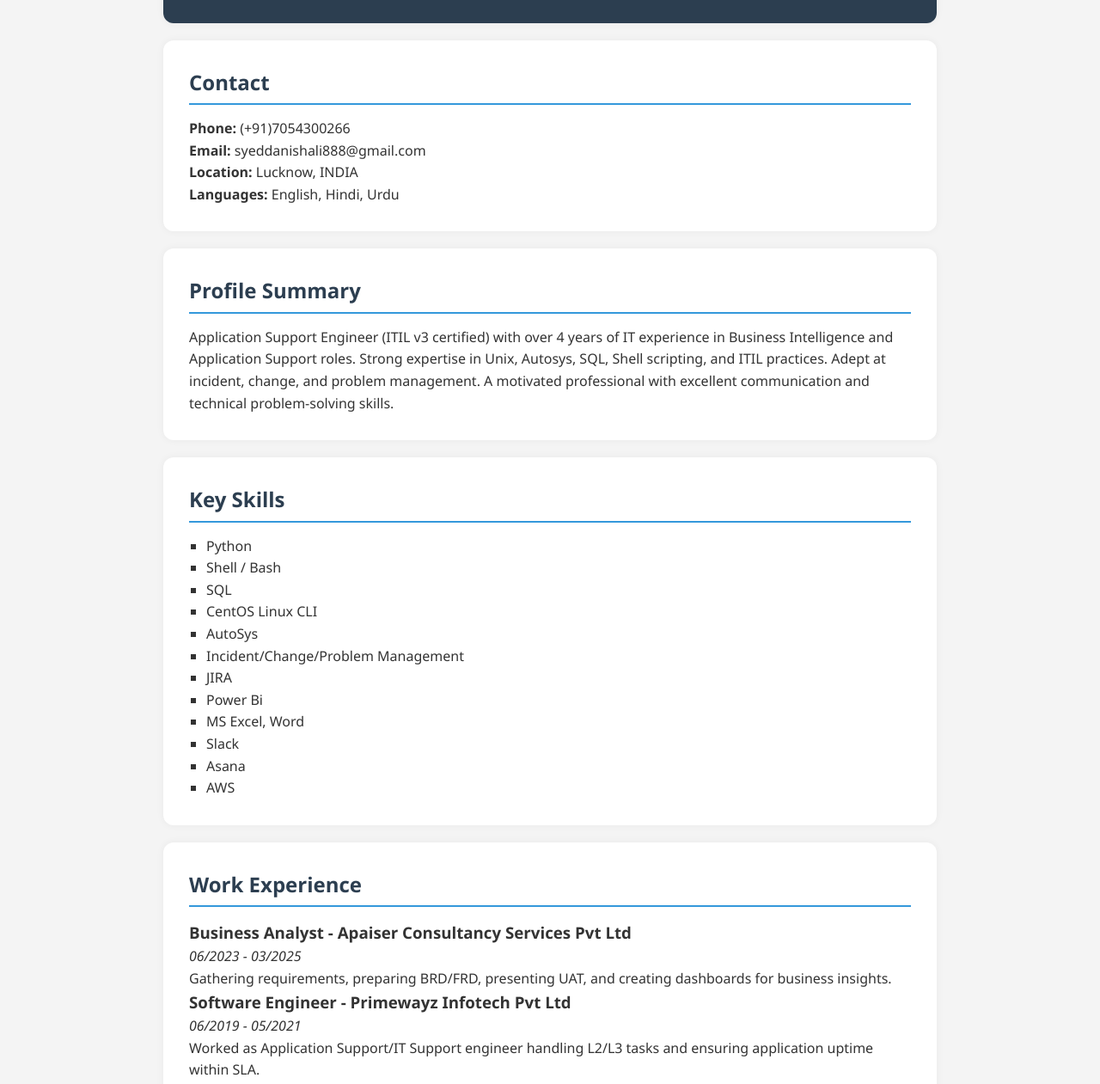
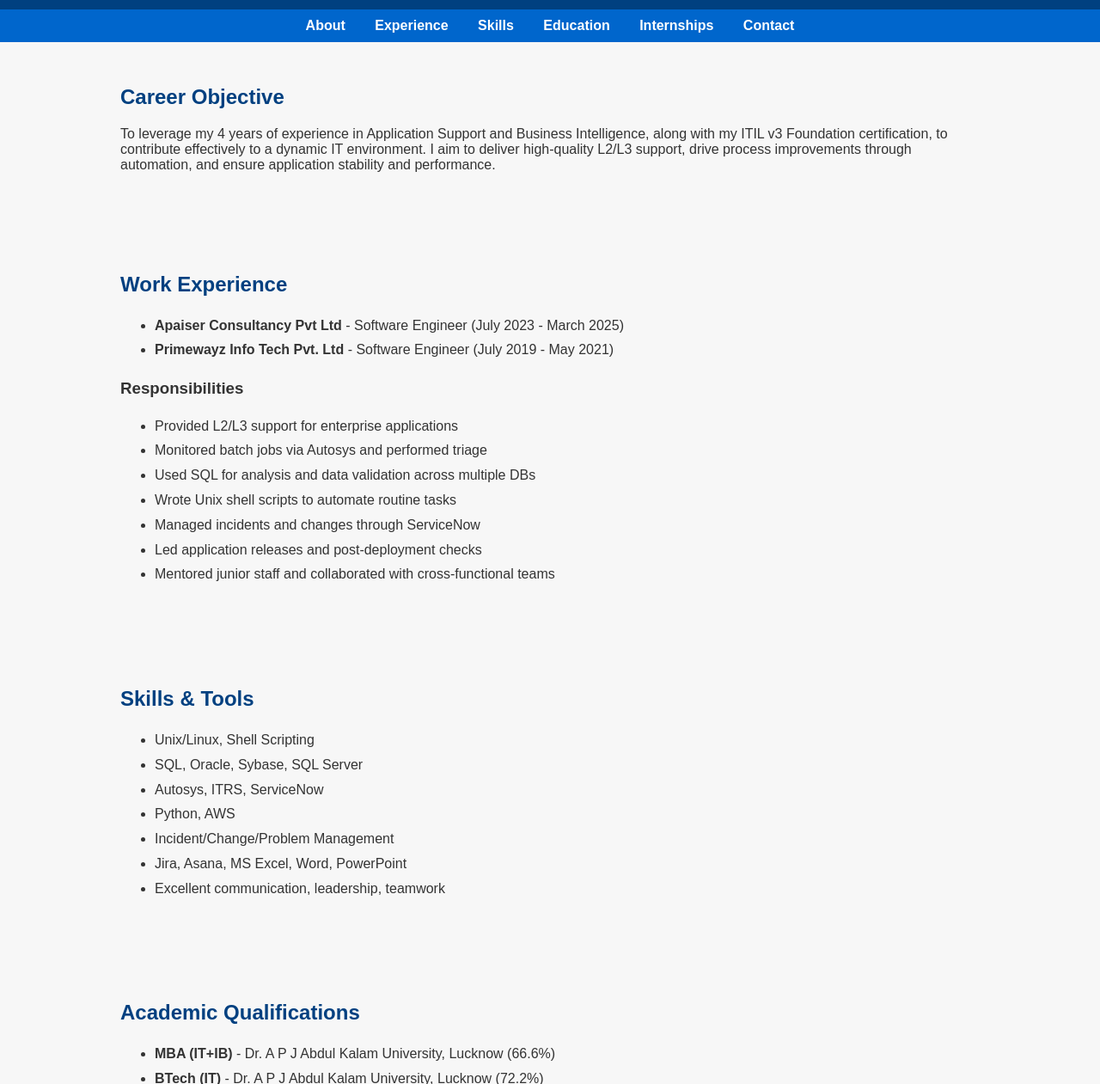
Before and after one commit to Syed-Danish-Ali-01/myrepo, a plain HTML site: page index.html in a window 1280 px wide. Shown: the part 178-1439 px from the top of the page at 86% size. Drawn offline with Linux system fonts and the light colour scheme.

Commit message:
new1 update cv.index.html

```diff
--- a/index.html
+++ b/index.html
@@ -2,83 +2,144 @@
 <html lang="en">
 <head>
   <meta charset="UTF-8" />
-  <meta name="viewport" content="width=device-width, initial-scale=1.0" />
+  <meta name="viewport" content="width=device-width, initial-scale=1.0"/>
   <title>Syed Danish Ali - Portfolio</title>
-  <link rel="stylesheet" href="style.css" />
+  <style>
+    body {
+      margin: 0;
+      font-family: Arial, sans-serif;
+      background: #f7f7f7;
+      color: #333;
+    }
+    header {
+      background: #004080;
+      color: #fff;
+      padding: 20px 40px;
+      text-align: center;
+    }
+    nav {
+      text-align: center;
+      padding: 10px;
+      background: #0066cc;
+    }
+    nav a {
+      color: white;
+      margin: 0 15px;
+      text-decoration: none;
+      font-weight: bold;
+    }
+    section {
+      padding: 30px 40px;
+      max-width: 1000px;
+      margin: auto;
+    }
+    h2 {
+      color: #004080;
+    }
+    .skills, .education, .experience, .contact, .personal, .internship {
+      margin-top: 20px;
+    }
+    ul {
+      line-height: 1.8;
+    }
+    footer {
+      background: #004080;
+      color: #fff;
+      text-align: center;
+      padding: 15px;
+      margin-top: 40px;
+    }
+  </style>
 </head>
 <body>
+
 <header>
   <h1>Syed Danish Ali</h1>
-    <p>Software Engineer</p>
+  <p>Application Support & Business Intelligence Specialist</p>
+  <p>
+    📞 +91 7054300266 |
+    📧 syeddanishali888@gmail.com |
+    <a href="https://www.linkedin.com/in/syed-danish-ali-138571137" style="color:lightblue;" target="_blank">LinkedIn</a>
+  </p>
 </header>
 
-  <section class="contact">
-    <h2>Contact</h2>
-    <p><strong>Phone:</strong> (+91)7054300266</p>
-    <p><strong>Email:</strong> syeddanishali888@gmail.com</p>
-    <p><strong>Location:</strong> Lucknow, INDIA</p>
-    <p><strong>Languages:</strong> English, Hindi, Urdu</p>
+<nav>
+  <a href="#about">About</a>
+  <a href="#experience">Experience</a>
+  <a href="#skills">Skills</a>
+  <a href="#education">Education</a>
+  <a href="#internship">Internships</a>
+  <a href="#contact">Contact</a>
+</nav>
+
+<section id="about">
+  <h2>Career Objective</h2>
+  <p>To leverage my 4 years of experience in Application Support and Business Intelligence, along with my ITIL v3 Foundation certification, to contribute effectively to a dynamic IT environment. I aim to deliver high-quality L2/L3 support, drive process improvements through automation, and ensure application stability and performance.</p>
 </section>
 
-  <section class="summary">
-    <h2>Profile Summary</h2>
-    <p>Application Support Engineer (ITIL v3 certified) with over 4 years of IT experience in Business Intelligence and Application Support roles. Strong expertise in Unix, Autosys, SQL, Shell scripting, and ITIL practices. Adept at incident, change, and problem management. A motivated professional with excellent communication and technical problem-solving skills.</p>
-  </section>
-
-  <section class="skills">
-    <h2>Key Skills</h2>
+<section id="experience" class="experience">
+  <h2>Work Experience</h2>
   <ul>
-      <li>Python</li>
-      <li>Shell / Bash</li>
-      <li>SQL</li>
-      <li>CentOS Linux CLI</li>
-      <li>AutoSys</li>
-      <li>Incident/Change/Problem Management</li>
-      <li>JIRA</li>
-      <li>Power Bi</li>
-      <li>MS Excel, Word</li>
-      <li>Slack</li>
-      <li>Asana</li>
-      <li>AWS</li>
+    <li><strong>Apaiser Consultancy Pvt Ltd</strong> - Software Engineer (July 2023 - March 2025)</li>
+    <li><strong>Primewayz Info Tech Pvt. Ltd</strong> - Software Engineer (July 2019 - May 2021)</li>
+  </ul>
+  <h3>Responsibilities</h3>
+  <ul>
+    <li>Provided L2/L3 support for enterprise applications</li>
+    <li>Monitored batch jobs via Autosys and performed triage</li>
+    <li>Used SQL for analysis and data validation across multiple DBs</li>
+    <li>Wrote Unix shell scripts to automate routine tasks</li>
+    <li>Managed incidents and changes through ServiceNow</li>
+    <li>Led application releases and post-deployment checks</li>
+    <li>Mentored junior staff and collaborated with cross-functional teams</li>
   </ul>
 </section>
 
-  <section class="experience">
-    <h2>Work Experience</h2>
-    <div class="job">
-      <h3>Business Analyst - Apaiser Consultancy Services Pvt Ltd</h3>
-      <p><em>06/2023 - 03/2025</em></p>
-      <p>Gathering requirements, preparing BRD/FRD, presenting UAT, and creating dashboards for business insights.</p>
-    </div>
-    <div class="job">
-      <h3>Software Engineer - Primewayz Infotech Pvt Ltd</h3>
-      <p><em>06/2019 - 05/2021</em></p>
-      <p>Worked as Application Support/IT Support engineer handling L2/L3 tasks and ensuring application uptime within SLA.</p>
-    </div>
-  </section>
-
-  <section class="education">
-    <h2>Education</h2>
+<section id="skills" class="skills">
+  <h2>Skills & Tools</h2>
   <ul>
-      <li><strong>MBA- Information Technology & International Business</strong> (2021-2023)<br />Dr. APJ Abdul Kalam Technical University, Lucknow - 66.6%</li>
-      <li><strong>B.Tech - Information Technology</strong> (2015-2019)<br />IEC Group of Institutions - 72%</li>
-      <li><strong>12th-kendriya vidyalaya</strong> (2012-2014)<br />CBSE - 72.8%</li>
-      <li><strong>10th-Shibli National Inter College</strong> (2010-2012)<br />Uttar Pradesh Board - 83.8%</li>
+    <li>Unix/Linux, Shell Scripting</li>
+    <li>SQL, Oracle, Sybase, SQL Server</li>
+    <li>Autosys, ITRS, ServiceNow</li>
+    <li>Python, AWS</li>
+    <li>Incident/Change/Problem Management</li>
+    <li>Jira, Asana, MS Excel, Word, PowerPoint</li>
+    <li>Excellent communication, leadership, teamwork</li>
   </ul>
 </section>
 
-  <section class="certifications">
-    <h2>Certifications</h2>
-    <p>ITIL V3 Foundation Level</p>
+<section id="education" class="education">
+  <h2>Academic Qualifications</h2>
+  <ul>
+    <li><strong>MBA (IT+IB)</strong> - Dr. A P J Abdul Kalam University, Lucknow (66.6%)</li>
+    <li><strong>BTech (IT)</strong> - Dr. A P J Abdul Kalam University, Lucknow (72.2%)</li>
+    <li><strong>XII (C.B.S.E.)</strong> - Kendriya Vidyalaya, Azamgarh (72.8%)</li>
+    <li><strong>X (UP Board)</strong> - Shibli National Inter College, Azamgarh (83.2%)</li>
+  </ul>
 </section>
 
-  <section class="projects">
-    <h2>Projects</h2>
-    <p>Managed data flow from upstream to calculation systems. SME for several apps. Ownership of incident and problem management. Coordinated with L3/AD teams for post-mortems and reviews. Ensured SLA delivery, data validation, job scheduling, file delivery, and stakeholder communication.</p>
+<section id="internship" class="internship">
+  <h2>Internship Training</h2>
+  <p><strong>Internshala.com:</strong> Practical work in software/web development, database management, debugging, testing, Agile methodology, Git, VS Code, Jira.</p>
+  <p><strong>MBA IT Internship:</strong> Learned IT project management, business analysis, data analytics, ERP/CRM, Power BI, cybersecurity basics, and stakeholder management.</p>
+</section>
+
+<section id="contact" class="contact">
+  <h2>Contact & Personal Details</h2>
+  <ul>
+    <li><strong>Father’s Name:</strong> Rizwanullah</li>
+    <li><strong>Address:</strong> Sector D, Aliganj, Lucknow</li>
+    <li><strong>Date of Birth:</strong> 22/07/1997</li>
+    <li><strong>Gender:</strong> Male</li>
+    <li><strong>Marital Status:</strong> Unmarried</li>
+    <li><strong>Nationality:</strong> Indian</li>
+    <li><strong>Passport:</strong> Available (No: V1478120)</li>
+  </ul>
 </section>
 
 <footer>
-    <p>© 2025 Syed Danish Ali</p>
+  <p>© 2025 Syed Danish Ali | Portfolio Website</p>
 </footer>
+
 </body>
 </html>
```
Also changed, not shown: 1 other file. Lines whose indentation alone changed are shown as unchanged.
